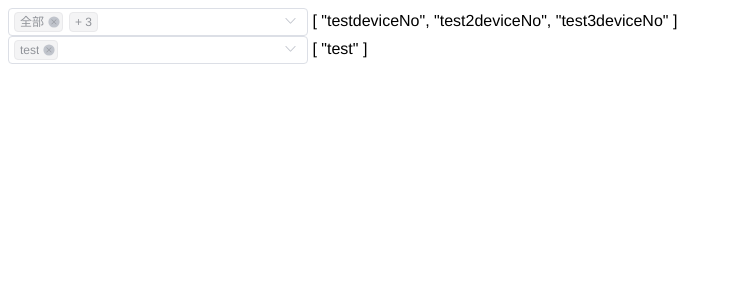
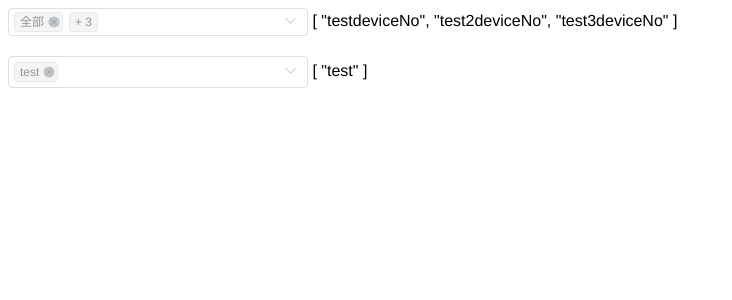
Before and after one commit to fred-hu/el-select-all, a Vue app: page / in a window 1280 px wide. Shown: the top 300 px of the page, without its empty margins (0-732 px from the left). Built offline with nearby package versions, Linux system fonts and the light colour scheme.

Commit message:
feat: style

```diff
--- a/src/app.vue
+++ b/src/app.vue
@@ -4,8 +4,8 @@
       <ElSelectAll v-model="storeCodes" filterable multiple collapse-tags @change="onChange" :options="mdoptionsList" :props="{ label: 'deviceName', value: 'deviceNo' }" :selectAll="true" :withAll="true" :size="'mini'" style="width: 300px" />
     {{ storeCodes }}
     </div>
-    <div>
-      <ElSelectAll v-model="storeCodes2" filterable multiple collapse-tags @change="onChange2" :options="mdoptionsList2" :selectAll="false" :withAll="true" :size="'mini'" style="width: 300px" />
+    <div style="margin-top: 20px;">
+      <ElSelectAll v-model="storeCodes2" filterable multiple collapse-tags @change="onChange2" :options="mdoptionsList2" :selectAll="false" :withAll="false"  style="width: 300px" />
     {{ storeCodes2 }}
     </div>
   </div>
```
